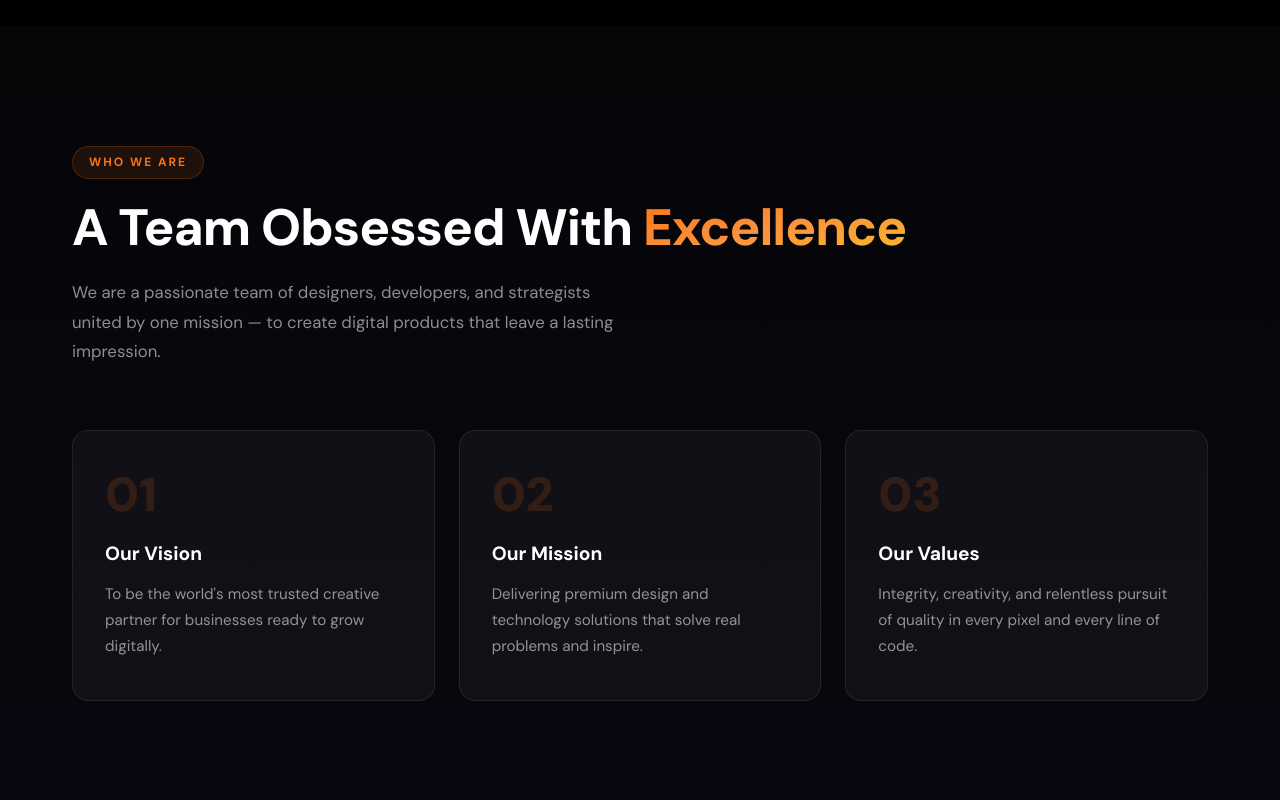
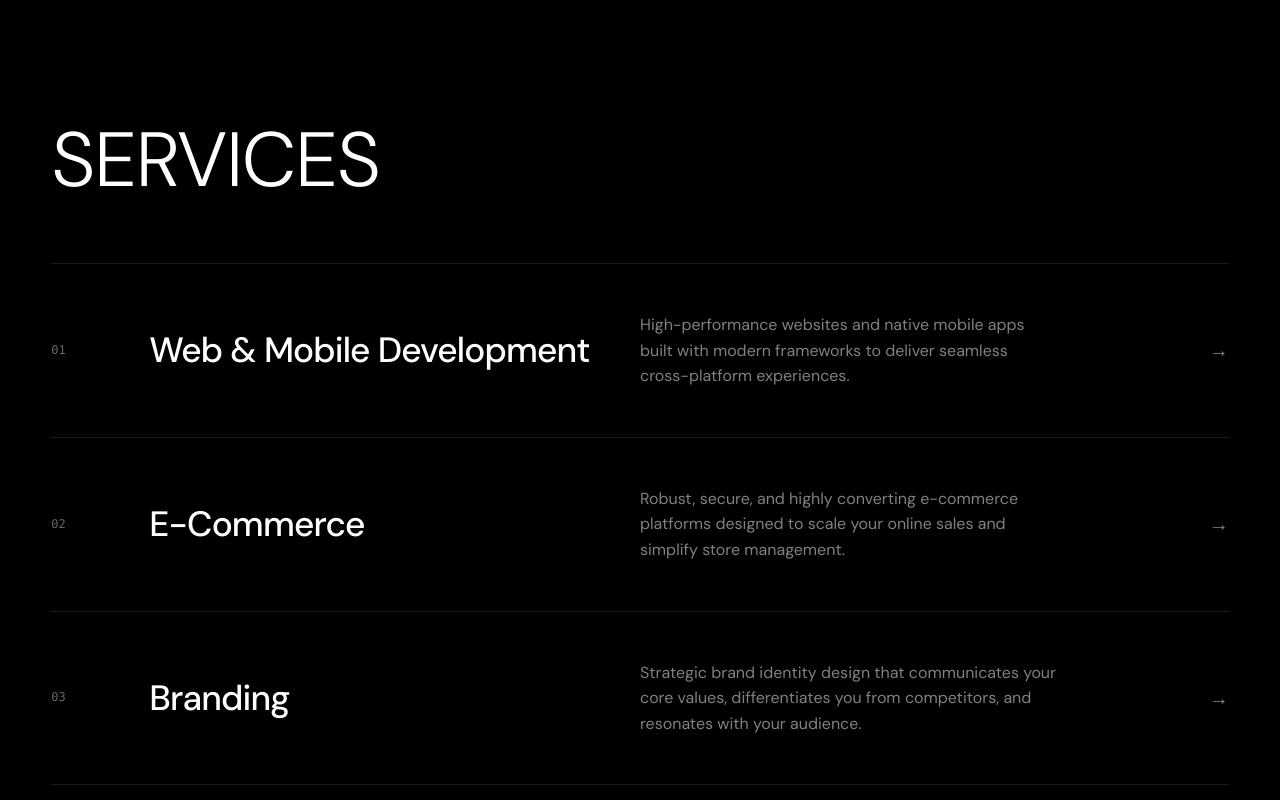
Before and after one commit to safeerzaid/octenix-portfolio, a React (Vite) app: page / in a window 1280 px wide. Shown: the part 1620-2420 px from the top of the page. Built offline with nearby package versions, Linux system fonts and the light colour scheme.

Commit message:
service section finsihed on home page

```diff
--- a/src/App.jsx
+++ b/src/App.jsx
@@ -15,9 +15,9 @@ export default function App() {
       <Navbar />
       <Hero />
       <Strategy />
+      <Services />
       <About />
       <Work />
-      <Services />
       <FAQ />
       <Contact />
       <Footer />
--- a/src/components/Hero.jsx
+++ b/src/components/Hero.jsx
@@ -22,7 +22,7 @@ export default function Hero() {
         </p>
 
         <div className="flex gap-4 flex-wrap mb-[60px] animate-fadeUp max-[1024px]:justify-center" style={{ animationDelay: '0.8s' }}>
-          <a href="#work" className="group no-underline inline-flex justify-center items-center gap-3 font-sans text-[0.95rem] font-bold text-white bg-transparent py-2 pl-6 pr-2 rounded-full border border-border cursor-pointer transition-all duration-200 hover:border-[rgba(255,255,255,0.3)]" id="hero-cta-work">
+          <a href="#work" className="group no-underline inline-flex justify-center items-center gap-3 font-sans text-[0.95rem] font-bold text-white bg-[rgba(255,255,255,0.05)] backdrop-blur-md py-2 pl-6 pr-2 rounded-full border border-[rgba(255,255,255,0.1)] cursor-pointer transition-all duration-300 hover:bg-[rgba(255,255,255,0.1)] hover:border-[rgba(255,255,255,0.3)]" id="hero-cta-work">
             View Our Work
             <span className="flex justify-center items-center w-10 h-10 bg-white rounded-full text-black transition-transform duration-200 group-hover:scale-105">
               <svg width="18" height="18" viewBox="0 0 24 24" fill="none" stroke="currentColor" strokeWidth="2.5" strokeLinecap="round" strokeLinejoin="round" className="transition-transform duration-200 group-hover:translate-x-0.5 group-hover:-translate-y-0.5">
--- a/src/components/Services.jsx
+++ b/src/components/Services.jsx
@@ -1,32 +1,73 @@
 const services = [
-  { icon: '🎨', title: 'UI/UX Design',       desc: 'Intuitive and visually stunning interfaces crafted through deep user research and iterative design.' },
-  { icon: '💻', title: 'Web Development',     desc: 'High-performance websites and web apps built with modern frameworks and best practices.' },
-  { icon: '📱', title: 'Mobile Apps',         desc: 'Native and cross-platform mobile experiences that users love and businesses depend on.' },
-  { icon: '✦',  title: 'Brand Identity',      desc: 'Strategic branding that positions your company distinctly in a competitive marketplace.' },
-  { icon: '📈', title: 'Digital Marketing',   desc: 'Data-driven campaigns that grow your audience, engage customers, and boost ROI.' },
-  { icon: '🤖', title: 'AI Integration',      desc: 'Smart automation and AI-powered features that give your product a competitive edge.' },
+  { id: 'web-mobile-dev', title: 'Web & Mobile Development', desc: 'High-performance websites and native mobile apps built with modern frameworks to deliver seamless cross-platform experiences.' },
+  { id: 'e-commerce', title: 'E-Commerce', desc: 'Robust, secure, and highly converting e-commerce platforms designed to scale your online sales and simplify store management.' },
+  { id: 'branding', title: 'Branding', desc: 'Strategic brand identity design that communicates your core values, differentiates you from competitors, and resonates with your audience.' },
+  { id: 'custom-software', title: 'Custom Software', desc: 'Bespoke software solutions engineered from the ground up to solve your unique operational challenges and drive efficiency.' },
+  { id: 'ui-ux-designing', title: 'UI/UX Designing', desc: 'Intuitive, user-centered interface designs that look beautiful and function flawlessly, ensuring maximum user engagement.' },
 ]
+
+const ServiceRow = ({ num, title, desc, id }) => {
+  return (
+    <a href={`#service-${id}`} className="group block border-b border-[rgba(255,255,255,0.1)] py-8 md:py-12 no-underline cursor-pointer hover:bg-[rgba(255,255,255,0.02)] transition-colors duration-300 px-4 md:px-0">
+      <div className="grid grid-cols-1 md:grid-cols-12 gap-y-3 md:gap-y-2 lg:gap-y-0 items-start md:items-center w-full">
+
+        {/* Number */}
+        <div className="md:col-span-1 lg:col-span-1 flex items-start w-full">
+          <span className="text-[0.75rem] text-[rgba(255,255,255,0.4)] font-mono">{num}</span>
+        </div>
+
+        {/* Title */}
+        <div className="md:col-span-11 lg:col-span-5 flex justify-between items-center w-full">
+          <h3 className="text-white text-[1.6rem] md:text-[2rem] lg:text-[2.2rem] font-medium tracking-tight transition-all duration-300 group-hover:translate-x-1 lg:group-hover:translate-x-2">
+            {title}
+          </h3>
+          <span className="lg:hidden text-[rgba(255,255,255,0.5)] text-xl transition-all duration-300 group-hover:translate-x-1 group-hover:text-white">→</span>
+        </div>
+
+        {/* Description & Arrow (Desktop) */}
+        <div className="md:col-span-11 md:col-start-2 lg:col-span-6 lg:col-start-7 flex justify-between items-center w-full mt-1 md:mt-0">
+          <p className="text-[rgba(255,255,255,0.5)] text-[0.95rem] md:text-[1rem] leading-[1.6] max-w-[420px] transition-colors duration-300 group-hover:text-[rgba(255,255,255,0.9)]">
+            {desc}
+          </p>
+          <span className="hidden lg:block text-[rgba(255,255,255,0.5)] text-xl transition-all duration-300 group-hover:translate-x-2 group-hover:text-white">→</span>
+        </div>
+
+      </div>
+    </a>
+  )
+}
 
 export default function Services() {
   return (
-    <section className="py-[120px] relative max-[640px]:py-[80px] bg-gradient-to-b from-[#060609] to-dark" id="services">
-      <div className="max-w-[1200px] mx-auto px-8 max-[640px]:px-5">
-        <div className="inline-block text-[0.75rem] font-bold tracking-[2px] uppercase text-orange bg-[rgba(249,115,22,0.1)] border border-[rgba(249,115,22,0.2)] py-1.5 px-4 rounded-full mb-5">What We Do</div>
-        <h2 className="text-[clamp(2rem,4vw,3.2rem)] font-extrabold tracking-[-1px] leading-[1.15] mb-5 text-white">Services That <span className="bg-gradient-to-br from-orange via-orange-light to-[#fbbf24] bg-clip-text text-transparent">Deliver</span></h2>
-        <p className="text-[1.05rem] text-text-muted max-w-[560px] leading-[1.75] mb-16">
-          End-to-end digital solutions tailored to your growth goals.
-        </p>
+    <section className="bg-black pt-24 pb-32 overflow-hidden flex flex-col justify-start items-start w-full" id="services">
+      <div className="w-full px-4 md:px-[5vw] lg:px-[4vw]">
 
-        <div className="grid grid-cols-3 gap-6 max-[1024px]:grid-cols-2 max-[640px]:grid-cols-1">
-          {services.map((s, i) => (
-            <div className="bg-card border border-border rounded-default py-9 px-8 transition-all duration-300 relative overflow-hidden cursor-pointer group hover:border-[rgba(249,115,22,0.4)] hover:bg-[rgba(249,115,22,0.05)] hover:-translate-y-1.5" key={i} id={`service-card-${i + 1}`}>
-              <span className="text-[2.4rem] mb-5 block">{s.icon}</span>
-              <h3 className="text-[1.1rem] font-bold mb-3 text-white">{s.title}</h3>
-              <p className="text-text-muted text-[0.9rem] leading-[1.7] mb-6">{s.desc}</p>
-              <span className="text-[1.2rem] text-orange transition-transform duration-300 inline-block group-hover:translate-x-1.5">→</span>
-            </div>
-          ))}
+        {/* Large section header */}
+        <div className="mb-16">
+          <h2 className="text-[clamp(2.5rem,6vw,7rem)] font-light text-white uppercase leading-none tracking-[-0.02em] text-left">
+            SERVICES
+          </h2>
         </div>
+
+        {/* Top divider before first item */}
+        <div className="w-full h-[1px] bg-[rgba(255,255,255,0.1)]"></div>
+
+        <div className="flex flex-col w-full">
+          {services.map((service, index) => {
+            // Generate zero-padded number (01, 02, etc.)
+            const num = (index + 1).toString().padStart(2, '0')
+            return (
+              <ServiceRow
+                key={service.id}
+                id={service.id}
+                num={num}
+                title={service.title}
+                desc={service.desc}
+              />
+            )
+          })}
+        </div>
+
       </div>
     </section>
   )
```
Also changed, not shown: src/assets/services-laptop.jpg (added).
